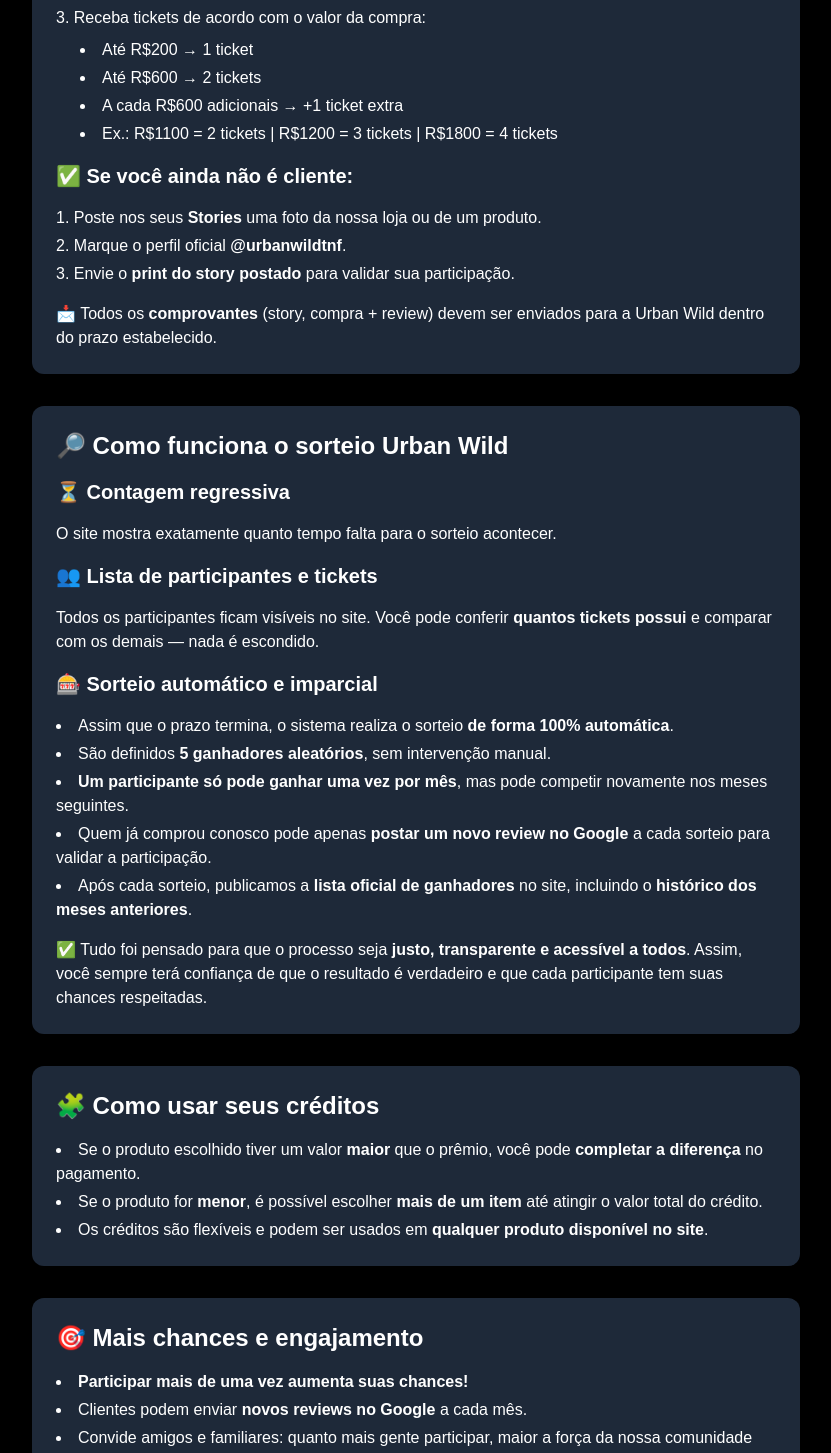
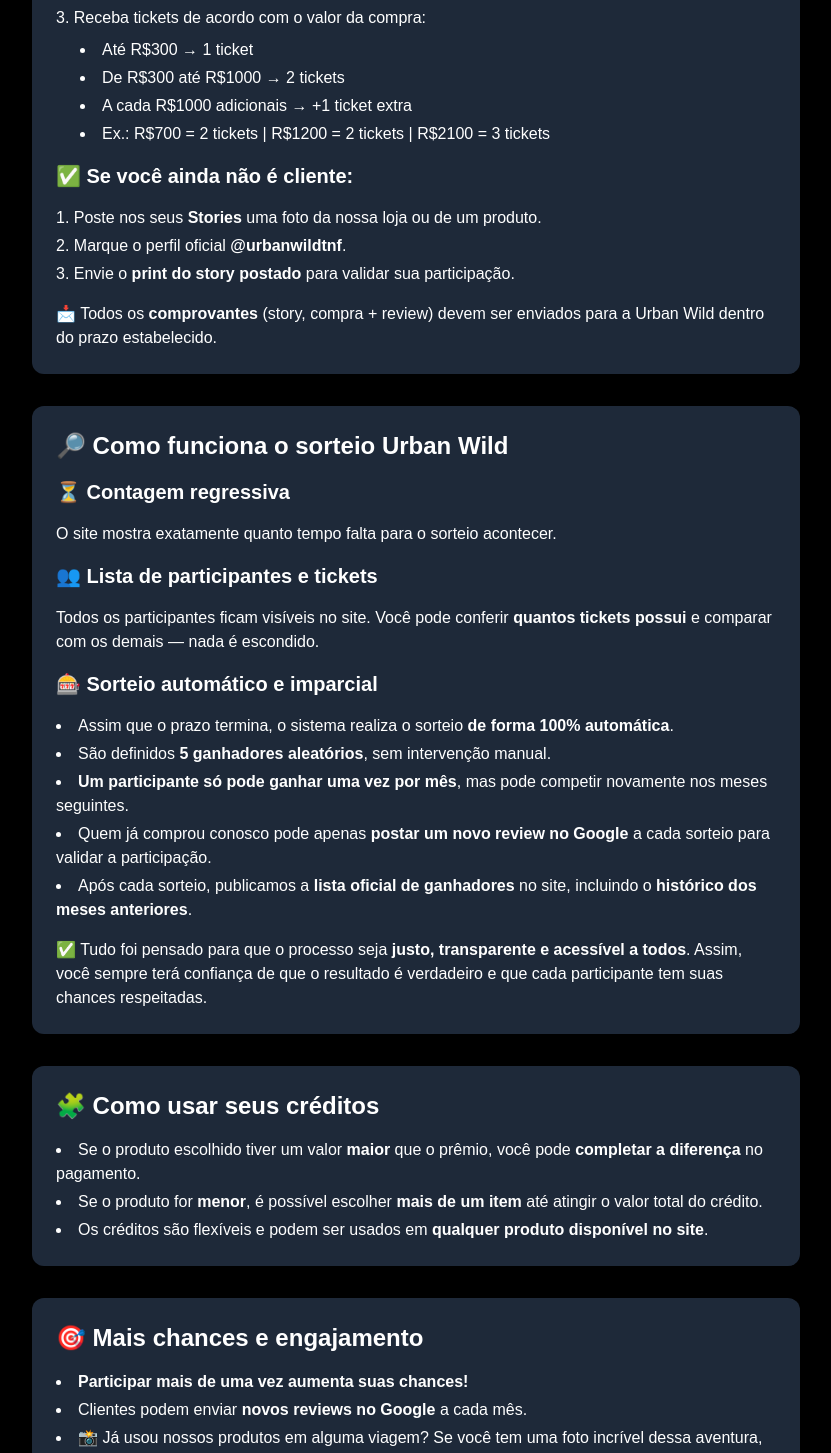
Before and after one commit to klaausbg/sorteios-urbanwild, a Next.js app: page /como-funciona in a window 1280 px wide. Shown: the part 766-2219 px from the top of the page, without its empty margins (224-1055 px from the left). Built offline with nearby package versions, Linux system fonts and the light colour scheme.

Commit message:
ajuste valores

```diff
--- a/src/app/como-funciona/page.tsx
+++ b/src/app/como-funciona/page.tsx
@@ -55,10 +55,10 @@
           <li>
             Receba tickets de acordo com o valor da compra:
             <ul className="list-disc list-inside ml-6 space-y-1 mt-2">
-              <li>Até R$200 → 1 ticket</li>
-              <li>Até R$600 → 2 tickets</li>
-              <li>A cada R$600 adicionais → +1 ticket extra</li>
-              <li>Ex.: R$1100 = 2 tickets | R$1200 = 3 tickets | R$1800 = 4 tickets</li>
+              <li>Até R$300 → 1 ticket</li>
+              <li>De R$300 até R$1000 → 2 tickets</li>
+              <li>A cada R$1000 adicionais → +1 ticket extra</li>
+              <li>Ex.: R$700 = 2 tickets | R$1200 = 2 tickets | R$2100 = 3 tickets</li>
             </ul>
           </li>
         </ol>
@@ -165,6 +165,12 @@
           <li>
             Clientes podem enviar <strong>novos reviews no Google</strong> a cada mês.
           </li>
+          <li>
+            📸 Já usou nossos produtos em alguma viagem?
+            Se você tem uma foto incrível dessa aventura,
+          </li>
+          <li>  posta no seu story, marca @urbanwildtnf e garanta +1 ticket extra pra concorrer ao prêmio! 🎟️✨</li>
+
 
           <li>
             Convide amigos e familiares: quanto mais gente participar, maior a
```
